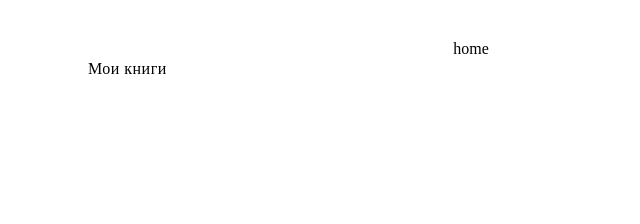
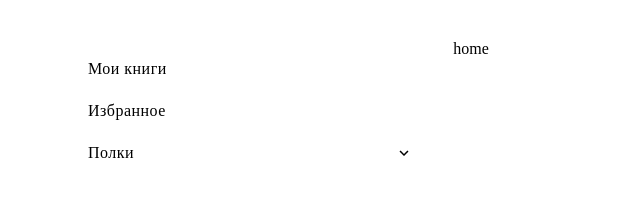
Before and after one commit to DaniilSintsov/you-reader-frontend, a Next.js app: page /Home/ui/Home in a window 1280 px wide. Shown: the top 224 px of the page, without its empty margins (0-640 px from the left). Built offline with nearby package versions, Linux system fonts and the light colour scheme.

Commit message:
added collapse

```diff
--- a/app/globals.css
+++ b/app/globals.css
@@ -2,6 +2,7 @@
 
 :root {
 	--font-size: 18px;
+	--menu-link-fs: 16px;
 	--header-height: 60px;
 
 	--blue: #3456f3;
@@ -24,7 +25,7 @@ body {
 	height: 100%;
 	background-color: var(--beige);
 	min-width: 320px;
-    line-height: 1.2;
+	line-height: 1.2;
 	font-family: 'Roboto', sans-serif;
 	font-weight: 400;
 	font-size: var(--font-size);
--- a/src/pages/Home/ui/Home.tsx
+++ b/src/pages/Home/ui/Home.tsx
@@ -1,7 +1,17 @@
+'use client';
 import MenuLink from '@/src/shared/MenuLink';
-import { Box, Container, Grid, List } from '@mui/material';
+import { ExpandLess, ExpandMore } from '@mui/icons-material';
+import { Box, Collapse, Container, Grid, List, ListItemButton } from '@mui/material';
+import { useState } from 'react';
+import menuLinkStyles from '@/src/shared/MenuLink/ui/MenuLink.module.css';
 
 export default function Home() {
+	const [open, setOpen] = useState(false);
+
+	const handleClick = () => {
+		setOpen(!open);
+	};
+
 	return (
 		<Container
 			sx={{ paddingTop: 4 }}
@@ -24,6 +34,36 @@ export default function Home() {
 							paddingBottom: 1,
 						}}>
 						<MenuLink href="/">Мои книги</MenuLink>
+						<MenuLink href="/">Избранное</MenuLink>
+						<ListItemButton
+							className={menuLinkStyles.menuLink}
+							sx={{
+								paddingLeft: { xs: 2, sm: 3 },
+								paddingRight: { xs: 2, sm: 3 },
+								paddingTop: 1.5,
+								paddingBottom: 1.5,
+								justifyContent: 'space-between',
+							}}
+							onClick={handleClick}>
+							<span>Полки</span>
+							{open ? (
+								<ExpandLess sx={{ width: 18, height: 18 }} />
+							) : (
+								<ExpandMore sx={{ width: 18, height: 18 }} />
+							)}
+						</ListItemButton>
+						<Collapse
+							in={open}
+							timeout="auto"
+							unmountOnExit>
+							<List disablePadding>
+								<MenuLink
+									sx={{ paddingLeft: 6 }}
+									href="/">
+									Тест
+								</MenuLink>
+							</List>
+						</Collapse>
 					</List>
 				</Grid>
 				<Grid
--- a/src/shared/MenuLink/ui/MenuLink.module.css
+++ b/src/shared/MenuLink/ui/MenuLink.module.css
@@ -3,7 +3,7 @@
 	width: 100%;
 	text-decoration: none;
 	font-weight: 500;
-	font-size: 16px;
+	font-size: var(--menu-link-fs);
 	color: var(--black);
 	letter-spacing: 0.03em;
 }
--- a/src/shared/MenuLink/ui/MenuLink.tsx
+++ b/src/shared/MenuLink/ui/MenuLink.tsx
@@ -3,7 +3,7 @@ import styles from './MenuLink.module.css';
 import Link from 'next/link';
 import { IMenuLinkProps } from './MenuLink.types';
 
-export default function MenuLink({ href, children }: IMenuLinkProps) {
+export default function MenuLink({ href, children, sx }: IMenuLinkProps) {
 	return (
 		<ListItem disablePadding>
 			<Link
@@ -11,10 +11,11 @@ export default function MenuLink({ href, children }: IMenuLinkProps) {
 				href={href}>
 				<ListItemButton
 					sx={{
-						paddingLeft: { xs: 2, sm: 3 },
+                        paddingLeft: { xs: 2, sm: 3 },
 						paddingRight: { xs: 2, sm: 3 },
 						paddingTop: 1.5,
 						paddingBottom: 1.5,
+						...sx,
 					}}>
 					{children}
 				</ListItemButton>
--- a/src/shared/MenuLink/ui/MenuLink.types.ts
+++ b/src/shared/MenuLink/ui/MenuLink.types.ts
@@ -1,4 +1,7 @@
+import { SxProps } from '@mui/material';
+
 export interface IMenuLinkProps {
 	href: string;
 	children: React.ReactNode;
+	sx?: SxProps;
 }
--- a/src/shared/Navlink/ui/Navlink.module.css
+++ b/src/shared/Navlink/ui/Navlink.module.css
@@ -3,7 +3,7 @@
 	padding: 5px;
 	text-decoration: none;
 	font-weight: 500;
-	font-size: 16px;
+	font-size: var(--menu-link-fs);
 	color: var(--black);
 	transition: 0.3s;
 	letter-spacing: 0.03em;
```
